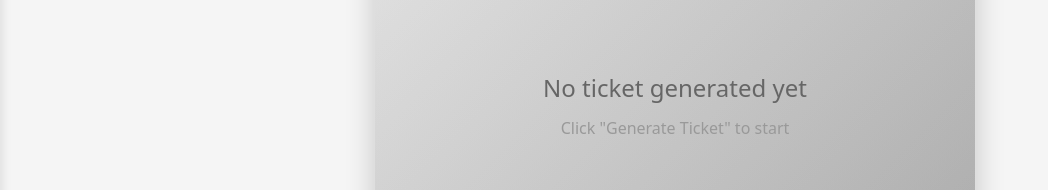
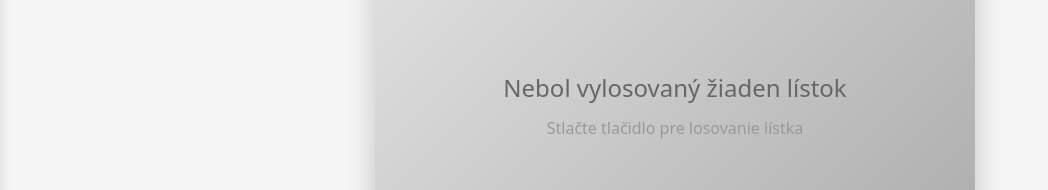
Before and after one commit to strom314/tombola-generator, a React (Vite) app in the folder tombola-generator/: page / in a window 1280 px wide. Shown: the part 242-432 px from the top of the page, without its empty margins (0-1048 px from the left). Built offline with nearby package versions, Linux system fonts and the light colour scheme.

Commit message:
translate the placeholder ticket text to slovak

```diff
--- a/tombola-generator/src/components/TicketDisplay.jsx
+++ b/tombola-generator/src/components/TicketDisplay.jsx
@@ -147,8 +147,8 @@ function TicketDisplay({ ticket }) {
     return (
       <div className="ticket-display empty">
         <div className="ticket-content">
-          <p>No ticket generated yet</p>
-          <p className="subtitle">Click "Generate Ticket" to start</p>
+          <p>Nebol vylosovaný žiaden lístok</p>
+          <p className="subtitle">Stlačte tlačidlo pre losovanie lístka</p>
         </div>
       </div>
     );
```
